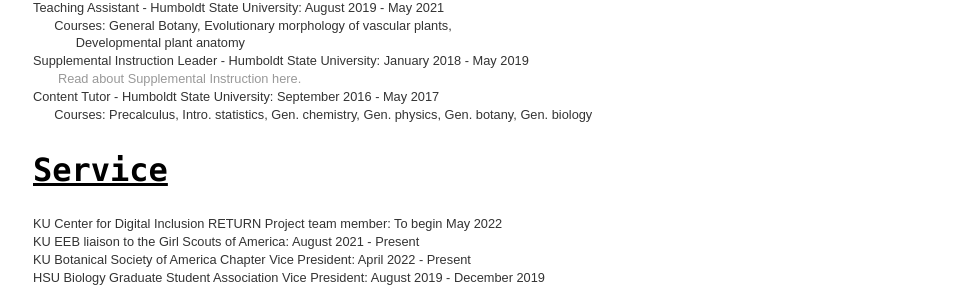
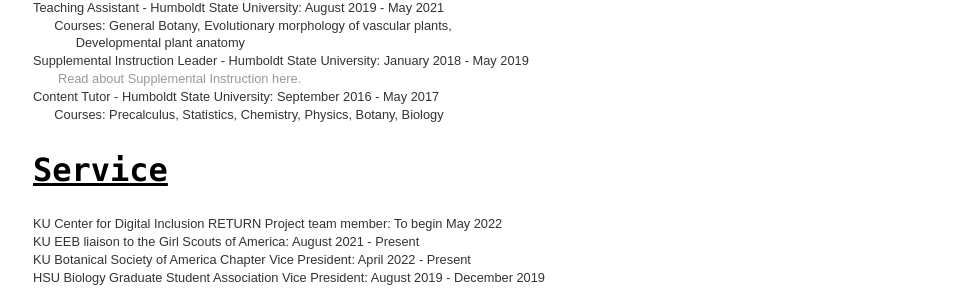
Before and after one commit to megannibbs/megannibbelink.github.io, a Jekyll site: the page built from cv/index.html, in a window 1280 px wide. Shown: the part 707-1007 px from the top of the page, without its empty margins (159-1119 px from the left). Built offline with Jekyll 4.4.1, drawn with Linux system fonts in a browser that asks for light colours.

Commit message:
Update index.html

```diff
--- a/cv/index.html
+++ b/cv/index.html
@@ -26,7 +26,7 @@
 		Supplemental Instruction Leader - Humboldt State University: January 2018 - May 2019</br>
 		&nbsp;&nbsp;&nbsp;&nbsp;&nbsp;&nbsp;<a href="https://learning.humboldt.edu/SI"> Read about Supplemental Instruction here.</a></br>
 		Content Tutor - Humboldt State University: September 2016 - May 2017</br>
-		&nbsp;&nbsp;&nbsp;&nbsp;&nbsp;&nbsp;Courses: Precalculus, Intro. statistics, Gen. chemistry, Gen. physics, Gen. botany, Gen. biology</br></p>
+		&nbsp;&nbsp;&nbsp;&nbsp;&nbsp;&nbsp;Courses: Precalculus, Statistics, Chemistry, Physics, Botany, Biology</br></p>
 	<h2><u>Service</u></h2>
 	<p>KU Center for Digital Inclusion RETURN Project team member: To begin May 2022</br>
 		KU EEB liaison to the Girl Scouts of America: August 2021 - Present</br>
```
